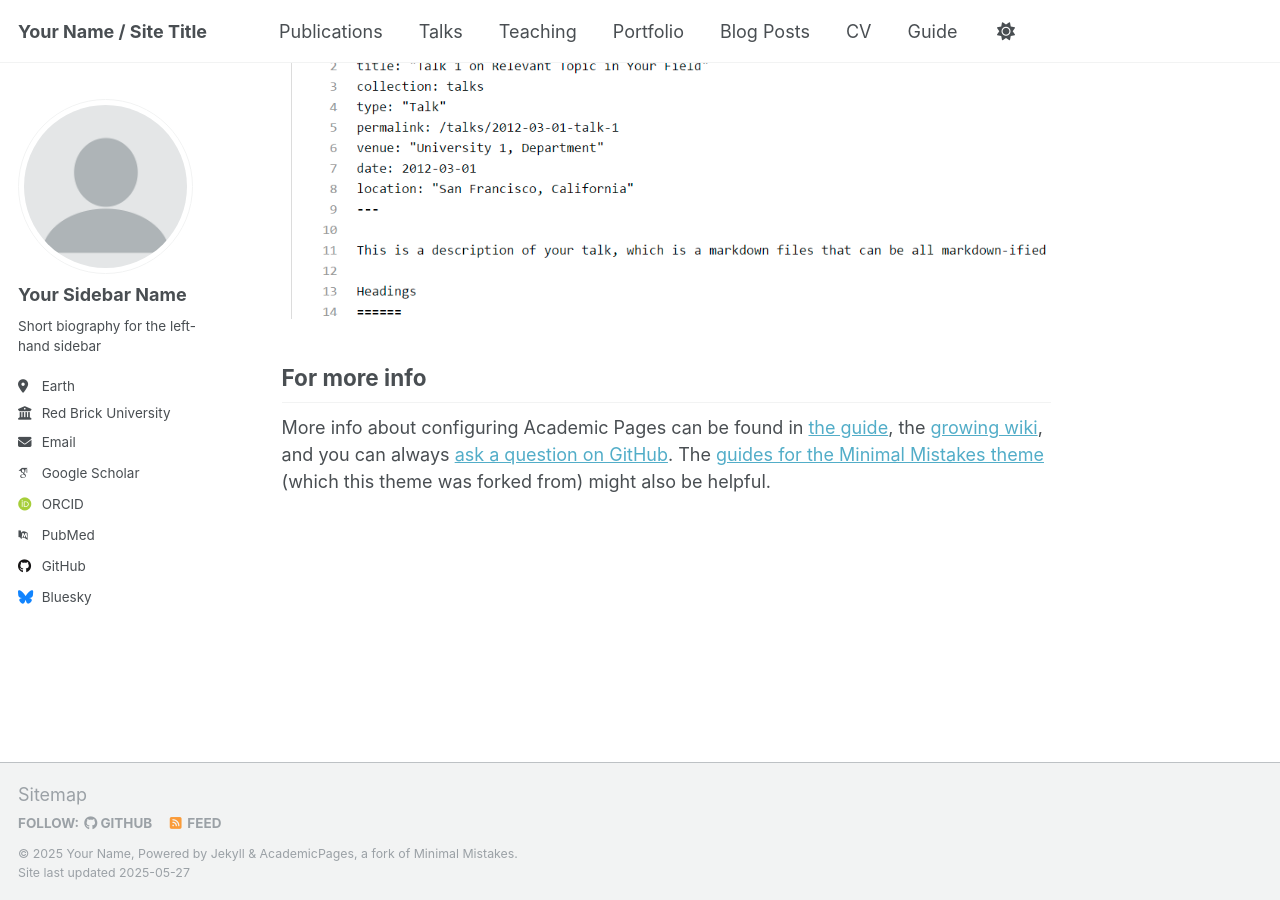
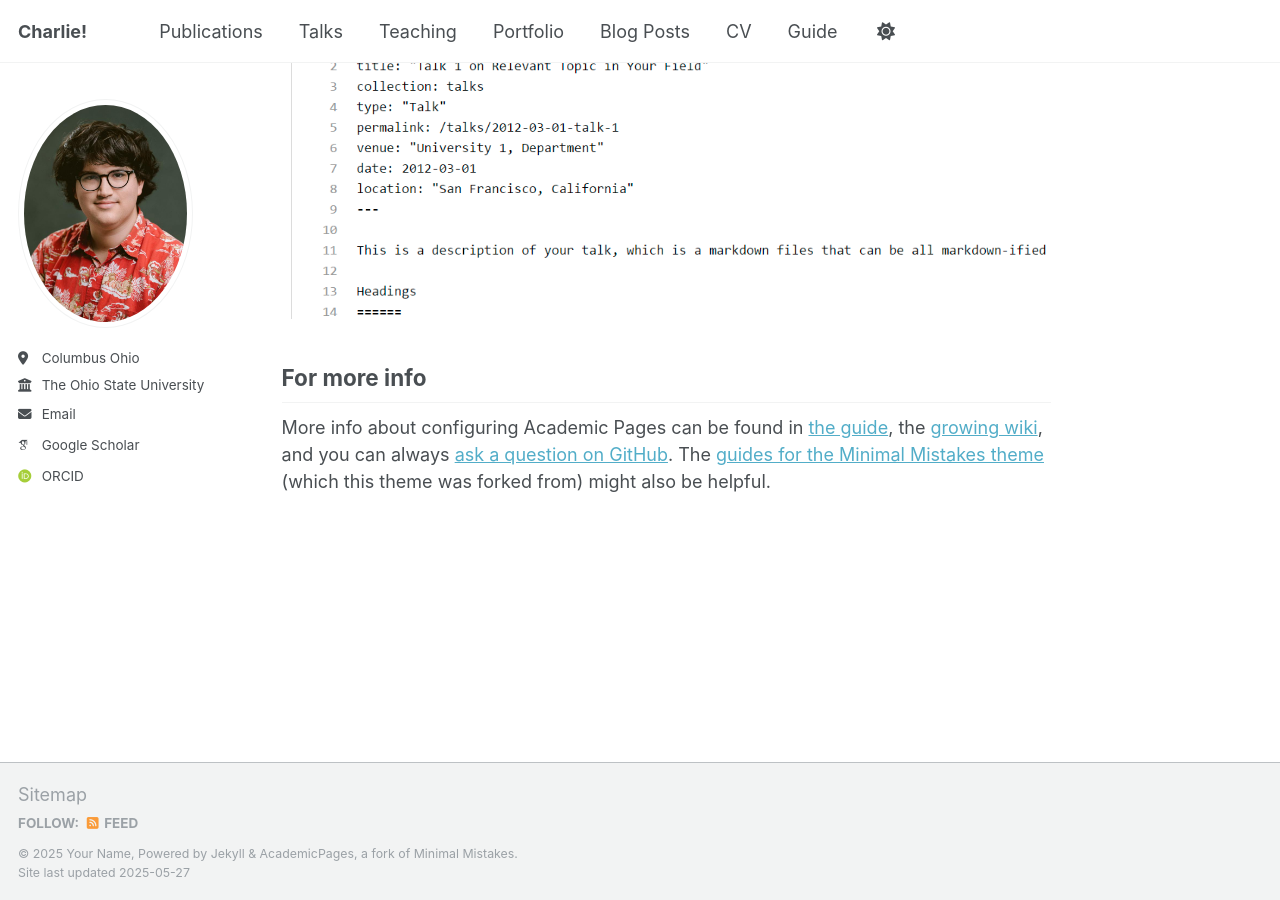
Before and after one commit to cmace98/cmace98.github.io, a Jekyll site: the page built from _pages/about.md, in a window 1280 px wide and 900 px high, scrolled down 2636 px. Built offline with Jekyll 4.4.1, drawn with Linux system fonts in a browser that asks for light colours; some web fonts are replaced.

Commit message:
profile update

```diff
--- a/_config.yml
+++ b/_config.yml
@@ -9,7 +9,7 @@
 # Basic Site Settings
 locale                   : "en-US"
 site_theme               : "default"
-title                    : "Your Name / Site Title"
+title                    : "Charlie!"
 title_separator          : "-"
 name                     : &name "Your Name"
 description              : &description "personal description"
@@ -22,23 +22,23 @@ repository               : "academicpages/academicpages.github.io"
 #               Additional customization can be done by editing /_includes/author-profile.html
 author:
   # Biographic information
-  avatar           : "profile.png"
-  name             : "Your Sidebar Name"
+  avatar           : "profile.jpg"
+  name             : ""
   pronouns         : # example: "she/her"
-  bio              : "Short biography for the left-hand sidebar"
-  location         : "Earth"
-  employer         : "Red Brick University"
+  bio              : ""
+  location         : "Columbus Ohio"
+  employer         : "The Ohio State University"
   uri              : # URL
-  email            : "none@example.org"
+  email            : "mace.103@osu.edu"
 
   # Academic websites
   academia         : # URL
   arxiv            : # URL - Update with the correct link to your profile
-  googlescholar    : "https://scholar.google.com/citations?user=PS_CX0AAAAAJ"
+  googlescholar    : "https://scholar.google.com/citations?user=KpQgU1sAAAA&user=KpQgU1sAAAAJ"
   impactstory      : # URL
-  orcid            : "http://orcid.org/yourorcidurl"
+  orcid            : "https://orcid.org/0000-0002-9419-6547"
   semantic         : # URL
-  pubmed           : "https://www.ncbi.nlm.nih.gov/pubmed/?term=john+snow"
+  pubmed           : # "https://www.ncbi.nlm.nih.gov/pubmed/?term=john+snow"
   researchgate     : # URL
   scopus           : # URL
 
@@ -46,12 +46,12 @@ author:
   bitbucket        : # Username - Update with your username on the site
   codepen          : # Username
   dribbble         : # Username
-  github           : "academicpages"
+  github           : # "academicpages"
   kaggle           : # Username
   stackoverflow    : # User number or user number and name (i.e., use "1" or "1/jeff-atwood")
 
   # Social media
-  bluesky          : "bsky.app" # Replace this with you Bluesky username
+  bluesky          : # "bsky.app" # Replace this with you Bluesky username
   facebook         : # Username
   flickr           : # Username
   foursquare       : # Username
```
Also changed, not shown: images/profile.jpg (added).
